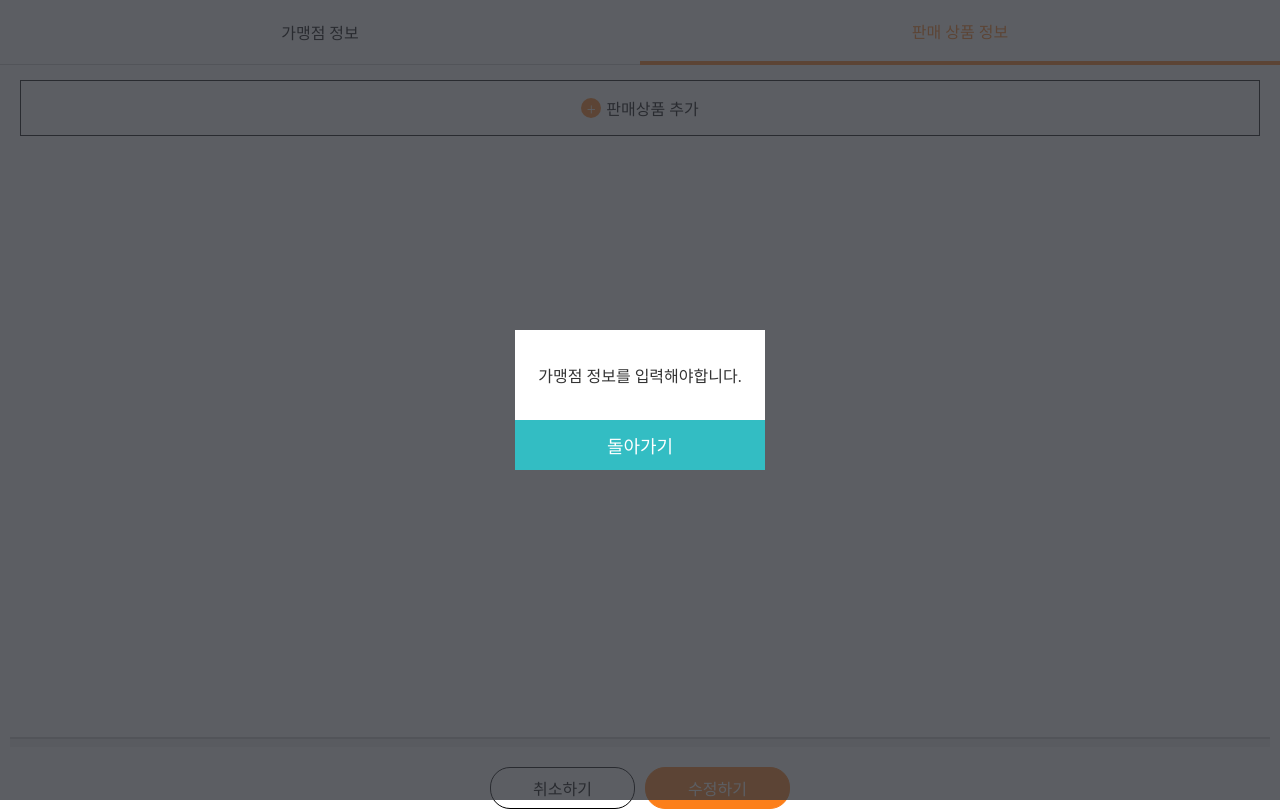
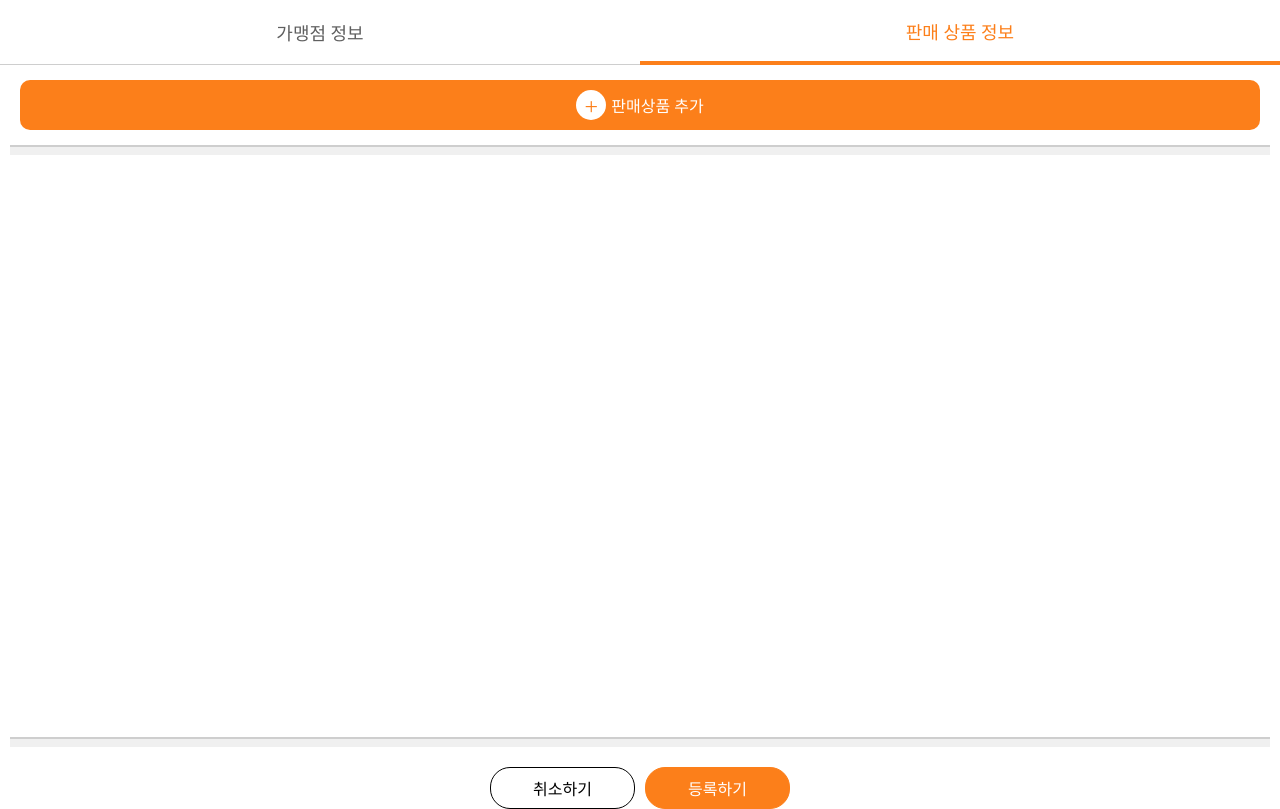
Before and after one commit to njustice4all/premium-shop, a React app: page /franchise/addProducts in a window 1280 px wide. Built offline with nearby package versions, Linux system fonts and the light colour scheme; the HTML template or start-up script is replaced by a standard one.

Commit message:
Published addProducts page

```diff
--- a/src/components/Buttons.js
+++ b/src/components/Buttons.js
@@ -8,17 +8,6 @@ type Props = {
   errors: boolean,
 };
 
-{
-  /*<div className="survay__btn__confirm__wrapper">
-  <div className="survay__btn">취소하기</div>
-  <div
-    className={classNames('survay__btn btn__confirm', { wrong: errors })}
-    onClick={handleConfirm}
-  >
-    등록하기
-  </div>
-</div>*/
-}
 const Buttons = ({ handleConfirm, errors }: Props) => {
   return (
     <div style={{ padding: '0 10px' }}>
@@ -27,7 +16,9 @@ const Buttons = ({ handleConfirm, errors }: Props) => {
       </div>
       <div className="survay__btn__confirm__wrapper">
         <div className="buttons">취소하기</div>
-        <div className="buttons update">수정하기</div>
+        <div className={classNames('buttons update')} onClick={handleConfirm}>
+          등록하기
+        </div>
       </div>
     </div>
   );
--- a/src/components/Product.js
+++ b/src/components/Product.js
@@ -23,11 +23,11 @@ class Product extends Component {
           </div>
           <div className="product__form__wrapper">
             <div className="row-wrapper">
-              <span>분류</span>
+              <span>상품명</span>
               <input
                 type="text"
                 value={title}
-                placeholder="상품명을 입력하세요 예)김치"
+                placeholder="상품명을 입력하세요."
                 onChange={e => setStateByKey(index, 'title', e.target.value)}
               />
             </div>
--- a/src/containers/main/AddProducts.js
+++ b/src/containers/main/AddProducts.js
@@ -122,10 +122,11 @@ class AddProducts extends Component {
         <div className="container" style={{ height: 'calc(100% - 62px)' }}>
           <div style={{ padding: '0 10px' }}>
             <div className="btn__add-product" onClick={this.addProduct}>
-              <span id="icon-plus">+</span>판매상품 추가
+              <span id="icon-plus">+</span>
+              <span>판매상품 추가</span>
             </div>
           </div>
-          <div id="divider" style={{ marginBottom: 0 }}>
+          <div className="divider">
             <div />
           </div>
           <div style={{ overflowY: 'auto', maxHeight: 'calc(100% - 83px)' }}>
@@ -134,7 +135,7 @@ class AddProducts extends Component {
           </div>
         </div>
         <Buttons handleConfirm={this.handleConfirm} />
-        {franchise.status.addShop ? null : <Popup onBackButtonPress={this.onBackButtonPress} />}
+        {/*franchise.status.addShop ? null : <Popup onBackButtonPress={this.onBackButtonPress} />*/}
       </div>
     );
   }
--- a/src/css/main.scss
+++ b/src/css/main.scss
@@ -27,6 +27,7 @@ $color-input-focus: tint($color-theme, 20);
 $color-border: #dfdfdf;
 $color-divider: #f0f0f0;
 $color-divier-lighter: #cecece;
+$color-font-normal: #5f5f5f;
 
 * {
   margin: 0;
@@ -120,10 +121,11 @@ input {
 
 .full-block.center {
   display: flex;
-  font-size: 50px;
+  font-size: 30px;
   font-weight: lighter;
   justify-content: center;
   align-items: center;
+  color: $color-theme;
 }
 
 /**
@@ -255,18 +257,18 @@ input {
   text-align: center;
   justify-content: center;
   // border-bottom: 1px solid;
-  color: black;
+  font-size: 18px;
 
   .header__nav__link {
     width: 50%;
     padding: $space-15;
-    color: black;
     text-decoration: none;
     height: 65px;
     display: flex;
     justify-content: center;
     align-items: center;
     border-bottom: 1px solid #cecece;
+    color: $color-font-normal;
   }
 
   .header__nav__link.on {
@@ -293,7 +295,7 @@ input {
 
 .items.products {
   margin: 0;
-  border-bottom: 5px solid $color-border;
+  border-bottom: 1px solid $color-border;
   padding-right: 30px;
 }
 
@@ -488,6 +490,11 @@ input {
     border-color: $color-theme;
     color: white;
   }
+
+  .buttons.update.errors {
+    border-color: #f3eee9;
+    background-color: #f3eee9;
+  }
 }
 
 /**
@@ -540,9 +547,14 @@ input {
 .btn__add-product {
   margin-top: 5px;
   margin-bottom: 15px;
-  padding: 15px 0;
+  padding: 10px 0;
   text-align: center;
-  border: 1px solid;
+  background-color: $color-theme;
+  border-radius: 10px;
+  color: white;
+  display: flex;
+  justify-content: center;
+  align-items: center;
 }
 
 .msg-alert {
@@ -558,15 +570,16 @@ input {
 
 #icon-plus {
   margin-right: 5px;
-  width: 20px;
-  height: 20px;
-  background-color: $color-theme;
-  color: white;
+  width: 30px;
+  height: 30px;
+  background-color: white;
+  color: $color-theme;
   display: inline-block;
-  vertical-align: baseline;
+  vertical-align: middle;
   justify-content: center;
-  line-height: 23px;
-  border-radius: 10px;
+  line-height: 33px;
+  border-radius: 20px;
+  font-size: 24px;
 }
 
 .row-wrapper {
@@ -576,7 +589,8 @@ input {
 
   span {
     margin-right: 5px;
-    width: 30px;
+    width: 39px;
+    font-size: 14px;
   }
 
   #currency {
```
